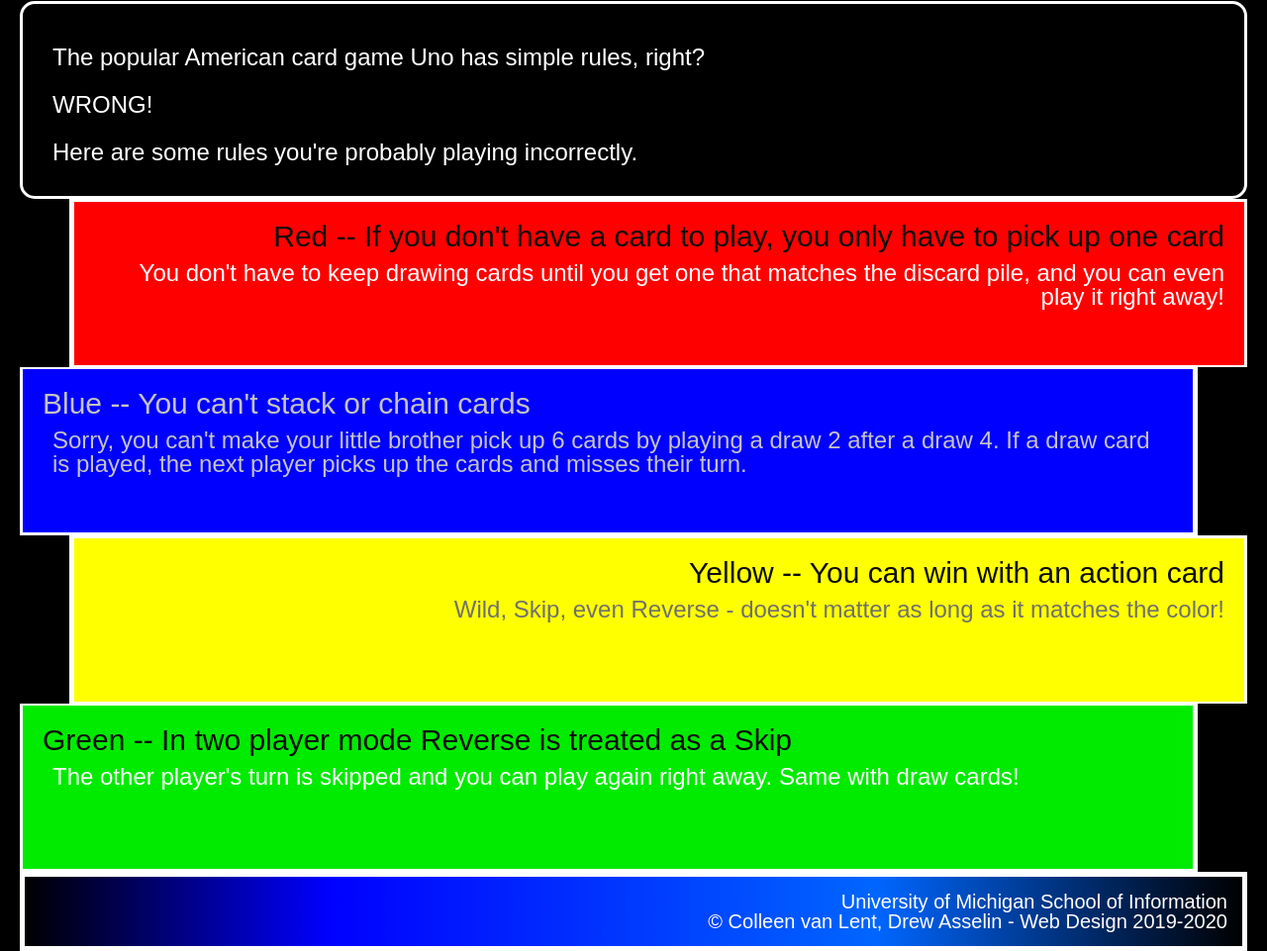
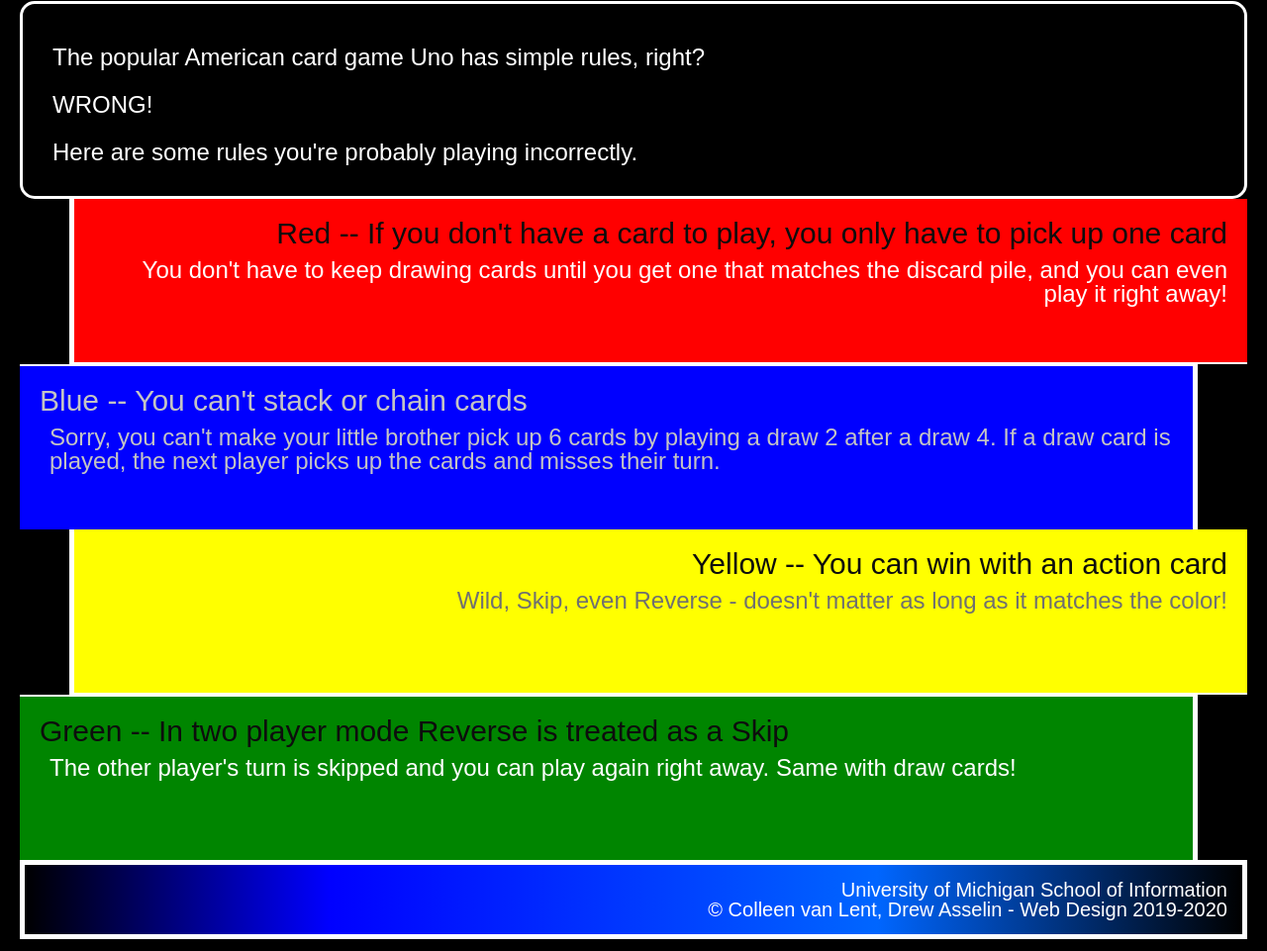
Before and after one commit to sonaavedik/hw2-f26-, a plain HTML site: page index.html in a window 1280 px wide. Shown: the part 327-1288 px from the top of the page at 99% size. Drawn offline with Linux system fonts and the light colour scheme.

Commit message:
Add files via upload

```diff
--- a/css/style.css
+++ b/css/style.css
@@ -50,6 +50,8 @@
     margin-left: 50px;
     border-bottom: 2px solid;
     border-left: 5px solid;
+    border-right: 0;
+    border-top: 0;
 }
 
 .blue {
@@ -58,6 +60,8 @@
     margin-right: 50px;
     border-right: 5px solid;
     border-top: 2px solid;
+    border-bottom: 0;
+    border-left: 0;
 }
 
 .blue h2 {
@@ -74,6 +78,8 @@
     margin-left: 50px;
     border-bottom: 2px solid;
     border-left: 5px solid;
+    border-top: 0;
+    border-right: 0;
 }
 
 .yellow p {
@@ -81,11 +87,13 @@
 }
 
 .green {
-    background-color: #00EB00;
+    background-color: #008500;
     text-align: left;
     margin-right: 50px;
     border-right: 5px solid;
     border-top: 2px solid;
+    border-bottom: 0;
+    border-left: 0;
 }
 
 footer {
```
